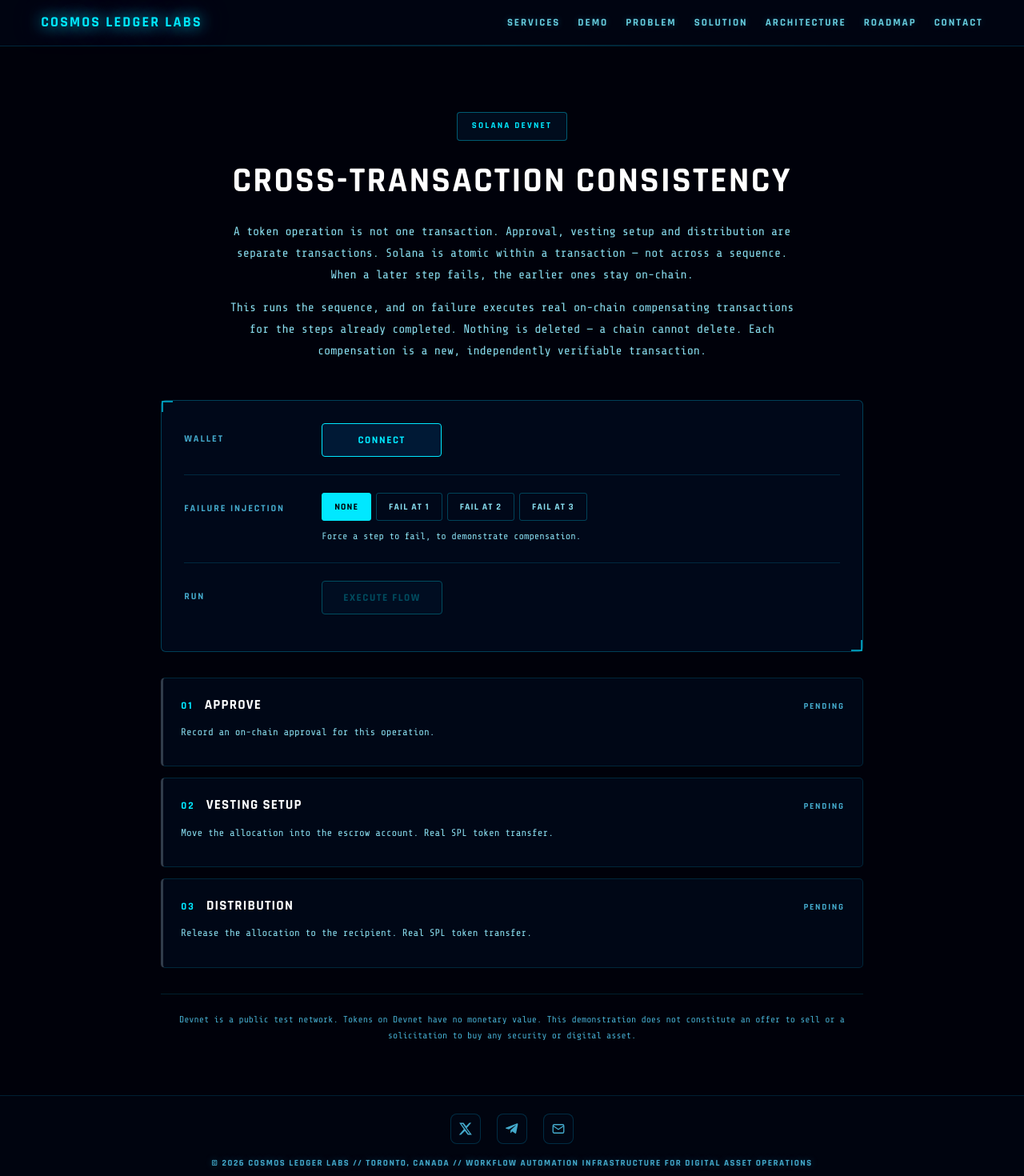
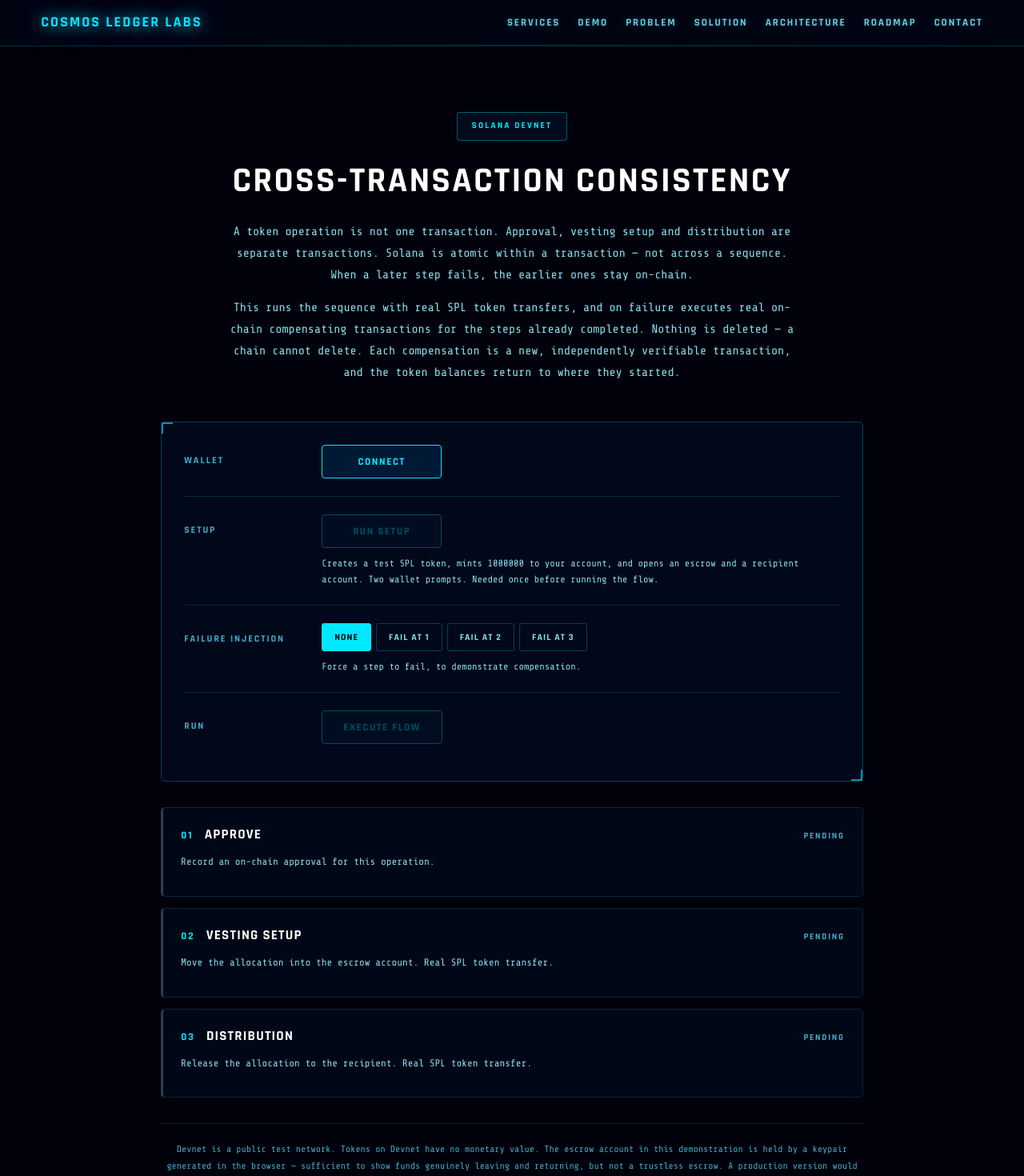
Before and after one commit to cosmosledgerlabs/cosmosledgerlabs-website, a Next.js app: page /flow in a window 1280 px wide. Shown: the top 1470 px of the page at 80% size. Built offline with nearby package versions, Linux system fonts and the light colour scheme.

Commit message:
v2 flow page

```diff
--- a/pages/flow.js
+++ b/pages/flow.js
@@ -4,12 +4,10 @@ import Nav from '../components/Nav'
 import Footer from '../components/Footer'
 import { STEPS, newFlowId } from '../lib/steps'
 import { runFlow, initSteps, STATUS, FLOW_STATE, readableError } from '../lib/orchestrator'
+import { runSetup, readBalance, FLOW_AMOUNT, INITIAL_SUPPLY } from '../lib/spl'
 import styles from '../styles/Flow.module.css'
 
 const CLUSTER = 'devnet'
-// Public devnet node by default. To use a dedicated node (recommended — the
-// public one rate-limits), set NEXT_PUBLIC_SOLANA_RPC in Vercel → Settings →
-// Environment Variables and redeploy. No code change needed.
 const RPC = process.env.NEXT_PUBLIC_SOLANA_RPC || 'https://api.devnet.solana.com'
 const EXPLORER = 'https://solscan.io'
 
@@ -42,6 +40,9 @@ export default function FlowPage() {
   const [failAt, setFailAt] = useState(0)
   const [message, setMessage] = useState('')
   const [isError, setIsError] = useState(false)
+  const [accounts, setAccounts] = useState(null)
+  const [setupSigs, setSetupSigs] = useState([])
+  const [balances, setBalances] = useState(null)
 
   function getProvider() {
     if (typeof window === 'undefined') return null
@@ -76,7 +77,58 @@ export default function FlowPage() {
     const provider = getProvider()
     if (provider) { try { await provider.disconnect() } catch (e) {} }
     setWallet(null)
+    setAccounts(null)
+    setSetupSigs([])
+    setBalances(null)
     reset()
+  }
+
+  async function refreshBalances(acc) {
+    if (!acc) return
+    try {
+      const web3 = await import('@solana/web3.js')
+      const connection = new web3.Connection(RPC, 'confirmed')
+      const [a, b, c] = await Promise.all([
+        readBalance(web3, connection, acc.ownerAta),
+        readBalance(web3, connection, acc.escrowAta),
+        readBalance(web3, connection, acc.recipientAta),
+      ])
+      setBalances({ owner: a, escrow: b, recipient: c })
+    } catch (e) {
+      setBalances(null)
+    }
+  }
+
+  async function doSetup() {
+    const provider = getProvider()
+    if (!provider || !wallet) { say('Connect a wallet first.', true); return }
+
+    setBusy(true)
+    say('Creating token and accounts — the wallet will prompt twice…', false)
+
+    try {
+      const web3 = await import('@solana/web3.js')
+      const spl = await import('@solana/spl-token')
+      const connection = new web3.Connection(RPC, 'confirmed')
+      const owner = new web3.PublicKey(wallet)
+
+      const balance = await connection.getBalance(owner)
+      if (balance < 20000000) {
+        say('Not enough Devnet SOL for setup. Request more at faucet.solana.com (setup needs about 0.02 SOL).', true)
+        setBusy(false)
+        return
+      }
+
+      const acc = await runSetup({ web3, spl, connection, provider, owner })
+      setAccounts(acc)
+      setSetupSigs(acc.signatures)
+      await refreshBalances(acc)
+      say('Setup complete. ' + INITIAL_SUPPLY + ' test tokens minted to your account.', false)
+    } catch (e) {
+      say('Setup failed: ' + readableError(e), true)
+    } finally {
+      setBusy(false)
+    }
   }
 
   function reset() {
@@ -89,6 +141,7 @@ export default function FlowPage() {
   async function start() {
     const provider = getProvider()
     if (!provider || !wallet) { say('Connect a wallet first.', true); return }
+    if (!accounts) { say('Run SETUP first — the flow moves real SPL tokens.', true); return }
 
     setBusy(true)
     reset()
@@ -99,10 +152,11 @@ export default function FlowPage() {
 
     try {
       const web3 = await import('@solana/web3.js')
+      const spl = await import('@solana/spl-token')
       const connection = new web3.Connection(RPC, 'confirmed')
       const pubkey = new web3.PublicKey(wallet)
 
-      const balance = await connection.getBalance(pubkey, 'confirmed')
+      const balance = await connection.getBalance(pubkey)
       if (balance <= 0) {
         say('This wallet holds no Devnet SOL. Request test tokens at faucet.solana.com and try again.', true)
         setBusy(false)
@@ -115,10 +169,12 @@ export default function FlowPage() {
         provider,
         pubkey,
         stepDefs: STEPS,
-        ctx: { flowId: id, amount: '1000' },
+        ctx: { flowId: id, amount: FLOW_AMOUNT, accounts, spl },
         failAt,
         onUpdate: (s, fs) => { setSteps(s); setFlowState(fs) },
       })
+
+      await refreshBalances(accounts)
 
       if (result.flowState === FLOW_STATE.COMPLETED) {
         say('All three steps completed. Every transaction is verifiable on Solscan.', false)
@@ -167,10 +223,11 @@ export default function FlowPage() {
               earlier ones stay on-chain.
             </p>
             <p className={styles.subtitle}>
-              This runs the sequence, and on failure executes real on-chain
-              compensating transactions for the steps already completed. Nothing is
-              deleted — a chain cannot delete. Each compensation is a new,
-              independently verifiable transaction.
+              This runs the sequence with real SPL token transfers, and on failure
+              executes real on-chain compensating transactions for the steps already
+              completed. Nothing is deleted — a chain cannot delete. Each compensation
+              is a new, independently verifiable transaction, and the token balances
+              return to where they started.
             </p>
           </header>
 
@@ -184,6 +241,28 @@ export default function FlowPage() {
                 ) : (
                   <button className={styles.btn} onClick={connect}>CONNECT</button>
                 )}
+              </div>
+            </div>
+
+            <div className={styles.divider} />
+
+            <div className={styles.controlRow}>
+              <div className={styles.controlLabel}>SETUP</div>
+              <div className={styles.controlBody}>
+                {accounts ? (
+                  <button className={styles.btnGhost} onClick={doSetup} disabled={busy}>
+                    RE-RUN SETUP
+                  </button>
+                ) : (
+                  <button className={styles.btn} onClick={doSetup} disabled={!wallet || busy}>
+                    RUN SETUP
+                  </button>
+                )}
+                <div className={styles.controlHint}>
+                  Creates a test SPL token, mints {INITIAL_SUPPLY} to your account,
+                  and opens an escrow and a recipient account. Two wallet prompts.
+                  Needed once before running the flow.
+                </div>
               </div>
             </div>
 
@@ -237,6 +316,64 @@ export default function FlowPage() {
               <div className={isError ? styles.msgError : styles.msgOk}>{message}</div>
             ) : null}
           </section>
+
+          {/* ---------- accounts and balances ---------- */}
+          {accounts ? (
+            <section className={styles.verify}>
+              <h2 className={styles.verifyTitle}>TOKEN ACCOUNTS</h2>
+              <p className={styles.verifyIntro}>
+                Real SPL token accounts on Solana devnet. Balances update after every run.
+                Each flow moves {FLOW_AMOUNT} tokens.
+              </p>
+
+              <div className={styles.verifyRow}>
+                <span className={styles.verifyKey}>Mint</span>
+                <span className={styles.verifyVal}>{accounts.mint}</span>
+                <a className={styles.verifyBtn}
+                   href={EXPLORER + '/token/' + accounts.mint + '?cluster=' + CLUSTER}
+                   target="_blank" rel="noopener noreferrer">VIEW</a>
+              </div>
+
+              <div className={styles.verifyRow}>
+                <span className={styles.verifyKey}>
+                  Your account{balances ? ' — ' + balances.owner : ''}
+                </span>
+                <span className={styles.verifyVal}>{accounts.ownerAta}</span>
+                <a className={styles.verifyBtn}
+                   href={EXPLORER + '/account/' + accounts.ownerAta + '?cluster=' + CLUSTER}
+                   target="_blank" rel="noopener noreferrer">VIEW</a>
+              </div>
+
+              <div className={styles.verifyRow}>
+                <span className={styles.verifyKey}>
+                  Escrow{balances ? ' — ' + balances.escrow : ''}
+                </span>
+                <span className={styles.verifyVal}>{accounts.escrowAta}</span>
+                <a className={styles.verifyBtn}
+                   href={EXPLORER + '/account/' + accounts.escrowAta + '?cluster=' + CLUSTER}
+                   target="_blank" rel="noopener noreferrer">VIEW</a>
+              </div>
+
+              <div className={styles.verifyRow}>
+                <span className={styles.verifyKey}>
+                  Recipient{balances ? ' — ' + balances.recipient : ''}
+                </span>
+                <span className={styles.verifyVal}>{accounts.recipientAta}</span>
+                <a className={styles.verifyBtn}
+                   href={EXPLORER + '/account/' + accounts.recipientAta + '?cluster=' + CLUSTER}
+                   target="_blank" rel="noopener noreferrer">VIEW</a>
+              </div>
+
+              {setupSigs.map((s2) => (
+                <div key={s2.signature} className={styles.verifyRow}>
+                  <span className={styles.verifyKey}>{s2.label}</span>
+                  <span className={styles.verifyVal}>{s2.signature}</span>
+                  <a className={styles.verifyBtn} href={txUrl(s2.signature)}
+                     target="_blank" rel="noopener noreferrer">VIEW</a>
+                </div>
+              ))}
+            </section>
+          ) : null}
 
           {/* ---------- steps ---------- */}
           <section className={styles.steps}>
@@ -299,8 +436,11 @@ export default function FlowPage() {
 
           <p className={styles.disclaimer}>
             Devnet is a public test network. Tokens on Devnet have no monetary value.
-            This demonstration does not constitute an offer to sell or a solicitation
-            to buy any security or digital asset.
+            The escrow account in this demonstration is held by a keypair generated in
+            the browser — sufficient to show funds genuinely leaving and returning, but
+            not a trustless escrow. A production version would use a program-derived
+            address. This demonstration does not constitute an offer to sell or a
+            solicitation to buy any security or digital asset.
           </p>
 
         </div>
```
